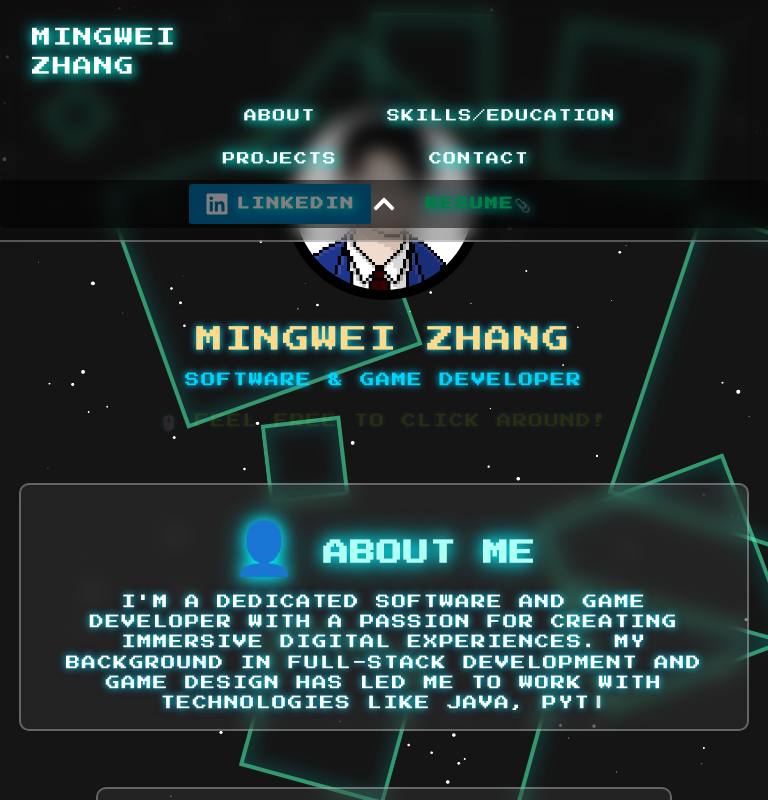
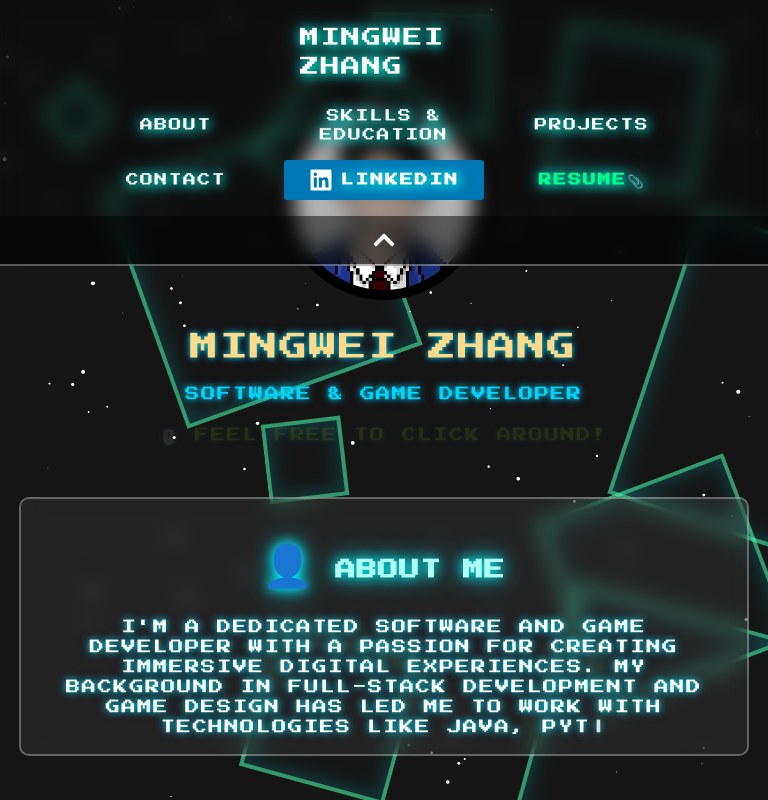
Before and after one commit to mingwzhang/portfolio, a React (Create React App) app: page / in a window 768 px wide. Built offline with nearby package versions, Linux system fonts and the light colour scheme; some icons are missing.

Commit message:
more fix to scale ratio and improved nav

```diff
--- a/src/ContactForm.css
+++ b/src/ContactForm.css
@@ -31,7 +31,6 @@
   text-align: left;
 }
 
-
 /* Make the message box taller */
 .contact-textarea {
   min-height: 450px; /* Increased height for messages */
@@ -43,7 +42,6 @@
 .contact-textarea::placeholder {
   color: rgba(255, 255, 255, 0.6);
 }
-
 
 /* Center the button properly */
 .send-button-container {
@@ -57,10 +55,9 @@
   overflow: hidden; /* Prevents hover growth from affecting layout */
 }
 
-
 /* Keep original pixel-styled button */
 .contact-button {
-    font-family: 'Press Start 2P', cursive !important;
+  font-family: "Press Start 2P", cursive !important;
   text-transform: uppercase;
   letter-spacing: 2px;
   font-size: 1rem;
@@ -72,8 +69,7 @@
   margin: 0 1rem 2rem 1rem; /* Adds space at the bottom */
   text-shadow: 1px 1px 0px #ffffff;
   box-shadow: 0 10px 0 #888;
-    transition: background 0.2s ease-in-out,
-                transform 0.2s ease-in-out,
+  transition: background 0.2s ease-in-out, transform 0.2s ease-in-out,
     box-shadow 0.2s ease-in-out;
 
   /* Ensure scaling does not affect layout */
@@ -91,11 +87,9 @@
 
 /* Click effect: Simulates press without affecting layout */
 .contact-button:active {
-    transform: translateY(4px); /* Moves button down but keeps its size */
+  transform: translateY(15px); /* Moves button down but keeps its size */
   box-shadow: 0 0 0 #888;
 }
-
-
 
 /* Keep button centered on mobile */
 @media (max-width: 768px) {
@@ -124,22 +118,36 @@
     resize: vertical; /* Allows resizing */
   }
 
-    @media (max-width: 768px) {
   .contact-button {
-            width: 70%;
-            font-size: 1rem;
-            padding: 10px;
-            position: relative;
-            will-change: transform;
+    width: 80%; /* Ensure button scales properly */
+    max-width: 250px; /* Prevent excessive width */
+    height: 50px; /* Adjust button height */
+    font-size: 0.9rem; /* Slightly reduce text size */
+    padding: 10px 12px; /* Ensure text is well-spaced */
+    text-align: center;
+    white-space: nowrap; /* Prevent text wrapping */
+    overflow: hidden; /* Ensure content does not spill out */
+    text-overflow: ellipsis; /* Add "..." if text is too long */
+    display: flex;
+    align-items: center;
+    justify-content: center;
   }
 
+  .send-button-container {
+    height: auto; /* Ensure the button container adapts */
+    display: flex;
+    justify-content: center;
+    align-items: center;
+  }
+}
 .contact-button:hover {
-            transform: scale(1.03);
+  transform: scale(1.05);
+  background: linear-gradient(to bottom, #6ad3f3, #48ffe7);
+  box-shadow: 0 10px 0 #888;
 }
 
+/* Click effect: Simulates press without affecting layout */
 .contact-button:active {
-            transform: translateY(3px);
+  transform: translateY(15px); /* Moves button down but keeps its size */
+  box-shadow: 0 0 0 #888;
 }
-    }
-
-}
--- a/src/NavBar.css
+++ b/src/NavBar.css
@@ -21,9 +21,10 @@
 
 .nav-left,
 .nav-right {
-  display: flex;
-  align-items: center;
-  gap: 0.2rem;
+  display: flex !important;
+  flex-wrap: wrap !important; /* Allows items to move to the next line */
+  justify-content: center; /* Center items when wrapped */
+  gap: 1rem; /* Maintain spacing */
 }
 
 /* -------------------------- */
@@ -173,7 +174,6 @@
     padding: 0.5rem 1rem;
     min-width: auto;
     align-items: center;
-
   }
   /* Remove extra left margin from the LinkedIn button on mobile */
   .nav-linkedin {
@@ -193,49 +193,38 @@
     right: 1rem;
     z-index: 1100;
   }
+
+  /* Hide the nav toggle button on desktop */
+
+  .nav-container {
+    position: relative; /* establish a positioning context */
+    flex-direction: column;
+    align-items: center;
+    width: 100%;
+    padding-bottom: 3rem; /* make room for the toggle button */
+  }
+
   .nav-toggle-btn {
+    position: absolute;
+    left: 0;
+    bottom: 0; /* attach to the bottom of .nav-container */
+    width: 100%; /* extend full width of the container */
+    height: 3rem;
     background: rgba(0, 0, 0, 0.5);
     border: none;
-    color: #ffffff;
-    padding: 0.5rem;
-    border-radius: 50%;
-    cursor: pointer;
-    font-size: 1.5rem;
-  }
-}
-
-/* Hide the nav toggle button on desktop */
-@media screen and (min-width: 768px) {
-  .nav-toggle-container {
-    display: none;
-  }
-}
-
-/* -------------------------- */
-/* End of NavBar.css          */
-
-@media screen and (max-width: 768px) {
-  .nav-toggle-btn {
-    position: fixed;
-    left: 50%;
-    transform: translateX(-50%);
-    top: 22.5%; /* Positioned 22% down from the viewport height */
-    transition: top 0.3s ease-in-out;
-    background: rgba(0, 0, 0, 0.5);
-    border: none;
-    width: 100%; /* 80% of the viewport width or container width */
-    height: 3rem; /* Using rem ensures scalable height */
-    border-radius: 5px; /* Slightly rounded corners */
-    cursor: pointer;
     font-size: 1.5rem;
     color: #ffffff;
-    z-index: 1100;
+    cursor: pointer;
+    z-index: 1100; /* ensure it appears above other elements */
+
     display: flex;
     align-items: center;
     justify-content: center;
+    text-align: center;
   }
   /* When the nav is hidden (show state), adjust the top position */
-  .nav-toggle-btn.nav-hidden {
-    top: 0vh; /* Positioned lower when nav is hidden, adjust as needed */
+  .nav-bar.hidden {
+    transform: translateY(-88%);
   }
+
 }
--- a/src/NavBar.js
+++ b/src/NavBar.js
@@ -1,113 +1,98 @@
-import React, { useState } from "react";
+import React, { useState, useEffect } from "react";
 import { FaLinkedin, FaChevronUp, FaChevronDown } from "react-icons/fa";
 import "./NavBar.css"; // Import our nav-specific CSS
 
 const NavBar = ({ onResumeClick }) => {
   const [navHidden, setNavHidden] = useState(false);
+  const [isMobile, setIsMobile] = useState(window.innerWidth <= 768);
+  const [dragStartY, setDragStartY] = useState(null);
+  const [dragging, setDragging] = useState(false); // Only enable drag when holding toggle button
+
+  // Detect screen size changes
+  useEffect(() => {
+    const handleResize = () => {
+      setIsMobile(window.innerWidth <= 768);
+    };
+    window.addEventListener("resize", handleResize);
+
+    return () => window.removeEventListener("resize", handleResize);
+  }, []);
+
+  // Start dragging when toggle button is pressed
+  const handleTogglePress = (e) => {
+    setDragging(true);
+    setDragStartY(e.touches ? e.touches[0].clientY : e.clientY);
+  };
+
+  // Handle touch/mouse move (only if dragging is enabled)
+  const handleDragMove = (e) => {
+    if (!dragging || !dragStartY) return;
+
+    const currentY = e.touches ? e.touches[0].clientY : e.clientY;
+    const dragDistance = dragStartY - currentY;
+
+    if (dragDistance > 50) {
+      // Drag Up → Hide Navbar
+      setNavHidden(true);
+    } else if (dragDistance < -50) {
+      // Drag Down → Show Navbar
+      setNavHidden(false);
+    }
+  };
+
+  // Stop dragging when toggle button is released
+  const handleDragEnd = () => {
+    setDragging(false);
+    setDragStartY(null);
+  };
 
   const scrollToSection = (id) => {
     const section = document.getElementById(id);
     if (section) section.scrollIntoView({ behavior: "smooth" });
   };
 
-  const handleLinkedInClick = (e) => {
-    e.preventDefault();
-    setTimeout(() => {
-      window.open("https://www.linkedin.com/in/mingwei-zhang1/", "_blank");
-    }, 200);
-  };
-
-  // Touch event handlers for mobile only (simulate hover)
-  const handleTouchStart = (e) => {
-    e.currentTarget.classList.add("hover");
-  };
-  const handleTouchEnd = (e) => {
-    e.currentTarget.classList.remove("hover");
-  };
-
   return (
-    <>
-      <nav className={`nav-bar ${navHidden ? "hidden" : ""}`}>
+    <nav
+      className={`nav-bar ${navHidden ? "hidden" : ""}`}
+      onTouchMove={handleDragMove}
+      onMouseMove={handleDragMove}
+    >
       <div className="nav-container">
         <div className="nav-left">
-            <button
-              onClick={() => scrollToSection("home")}
-              onTouchStart={handleTouchStart}
-              onTouchEnd={handleTouchEnd}
-              onTouchCancel={handleTouchEnd}
-              className="nav-btn nav-name nav-text"
-            >
+          <button onClick={() => scrollToSection("home")} className="nav-btn nav-name nav-text">
             Mingwei Zhang
           </button>
         </div>
         <div className="nav-right">
-            <button
-              onClick={() => scrollToSection("about")}
-              onTouchStart={handleTouchStart}
-              onTouchEnd={handleTouchEnd}
-              onTouchCancel={handleTouchEnd}
-              className="nav-btn nav-item nav-text"
-            >
-              About
-            </button>
-            <button
-              onClick={() => scrollToSection("skills-education")}
-              onTouchStart={handleTouchStart}
-              onTouchEnd={handleTouchEnd}
-              onTouchCancel={handleTouchEnd}
-              className="nav-btn nav-item nav-text"
-            >
-              Skills/Education
-            </button>
-            <button
-              onClick={() => scrollToSection("projects")}
-              onTouchStart={handleTouchStart}
-              onTouchEnd={handleTouchEnd}
-              onTouchCancel={handleTouchEnd}
-              className="nav-btn nav-item nav-text"
-            >
-              Projects
-            </button>
-            <button
-              onClick={() => scrollToSection("contact")}
-              onTouchStart={handleTouchStart}
-              onTouchEnd={handleTouchEnd}
-              onTouchCancel={handleTouchEnd}
-              className="nav-btn nav-item nav-text"
-            >
-              Contact
-            </button>
-            <a
-              href="https://www.linkedin.com/in/mingwei-zhang1/"
-              onClick={handleLinkedInClick}
-              onTouchStart={handleTouchStart}
-              onTouchEnd={handleTouchEnd}
-              onTouchCancel={handleTouchEnd}
-              className="nav-btn nav-linkedin nav-text"
-            >
+          <button onClick={() => scrollToSection("about")} className="nav-btn nav-item nav-text">About</button>
+          <button onClick={() => scrollToSection("skills-education")} className="nav-btn nav-item nav-text">Skills & Education</button>
+          <button onClick={() => scrollToSection("projects")} className="nav-btn nav-item nav-text">Projects</button>
+          <button onClick={() => scrollToSection("contact")} className="nav-btn nav-item nav-text">Contact</button>
+          <a href="https://www.linkedin.com/in/mingwei-zhang1/" className="nav-btn nav-linkedin nav-text">
             <FaLinkedin size={24} style={{ marginRight: "0.5rem" }} />
             LinkedIn
           </a>
-            <button
-              onClick={onResumeClick}
-              onTouchStart={handleTouchStart}
-              onTouchEnd={handleTouchEnd}
-              onTouchCancel={handleTouchEnd}
-              className="nav-btn nav-resume nav-text"
-            >
+          <button onClick={onResumeClick} className="nav-btn nav-resume nav-text">
             Resume <span role="img" aria-label="document">📎</span>
           </button>
         </div>
       </div>
-      </nav>
-      {/* Mobile-only toggle button */}
+
+      {/* Show Toggle Button on Mobile */}
+      {isMobile && (
         <button
           className={`nav-toggle-btn ${navHidden ? "nav-hidden" : ""}`}
           onClick={() => setNavHidden(!navHidden)}
+          onTouchStart={handleTogglePress}
+          onTouchEnd={handleDragEnd}
+          onMouseDown={handleTogglePress}
+          onMouseUp={handleDragEnd}
+          onMouseLeave={handleDragEnd}
         >
           {navHidden ? <FaChevronDown /> : <FaChevronUp />}
         </button>
-    </>
+      )}
+    </nav>
   );
 };
 
--- a/src/styles.css
+++ b/src/styles.css
@@ -289,6 +289,17 @@ h1 {
 
 #home, #about, #skills-education, #projects, #contact {
   scroll-margin-top: 80px;
+}
+#home h1.pixel-heading,
+#about h2.pixel-bold-title,
+#skills-education h4,
+#projects h4,
+#contact .contact-title {
+  font-size: clamp(1.4rem, 6vw, 2.2rem); /* Adjust font size responsively */
+  text-align: center;
+  padding: 10px 0;
+  white-space: nowrap; /* Prevent wrapping */
+  transform: scale(1); /* Adjust scale for better fit */
 }
 
 .pixel-btn {
@@ -752,4 +763,15 @@ html, body {
     justify-content: center;
   }
 
+  #home h1.pixel-heading,
+  #about h2.pixel-bold-title,
+  #skills-education h4,
+  #projects h4,
+  #contact .contact-title {
+    font-size: clamp(1.4rem, 6vw, 2.2rem); /* Adjust font size responsively */
+    text-align: center;
+    padding: 10px 0;
+    white-space: nowrap; /* Prevent wrapping */
+    transform: scale(0.8); /* Adjust scale for better fit */
+  }
 }
```
Lines whose indentation alone changed are shown as unchanged.
